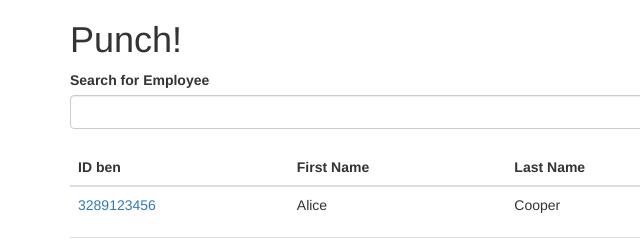
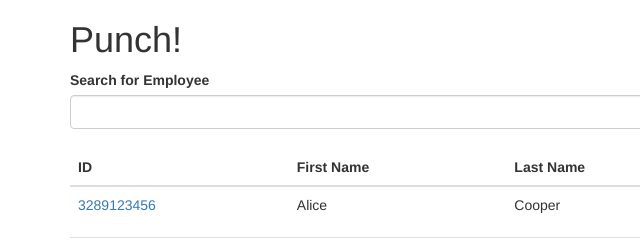
Before and after one commit to BenGedi/angular-punch, a website: page index.html in a window 1280 px wide. Shown: the top 240 px of the page, 0-640 px from the left. Drawn offline with nearby package versions, Linux system fonts and the light colour scheme; some packages are replaced by stand-ins of ours.

Commit message:
update html

```diff
--- a/partials/main.html
+++ b/partials/main.html
@@ -6,7 +6,7 @@
       <table class="table">
         <thead>
           <tr>
-            <th>ID ben</th>
+            <th>ID</th>
             <th>First Name</th>
             <th>Last Name</th>
             <th>Job Title</th>
```
